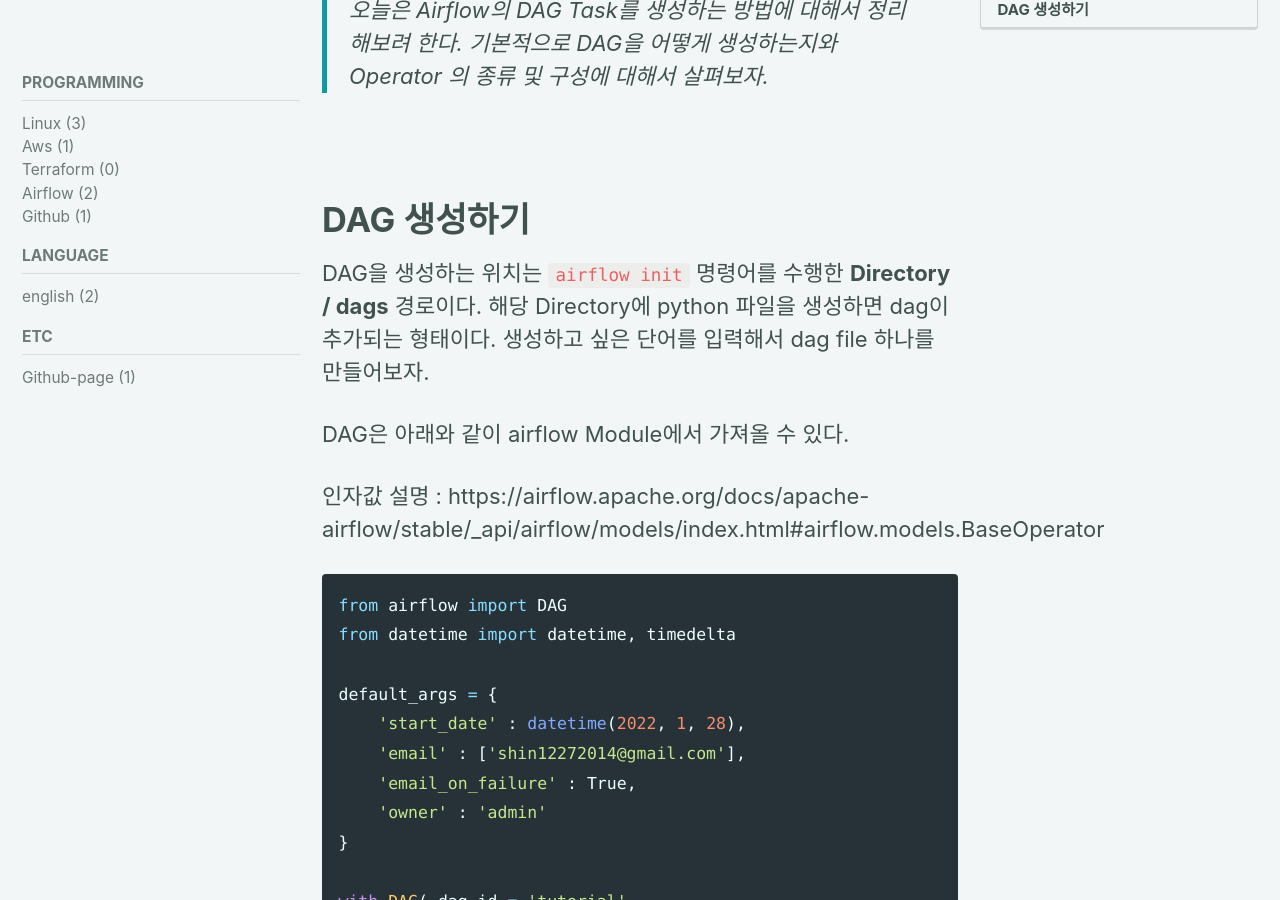
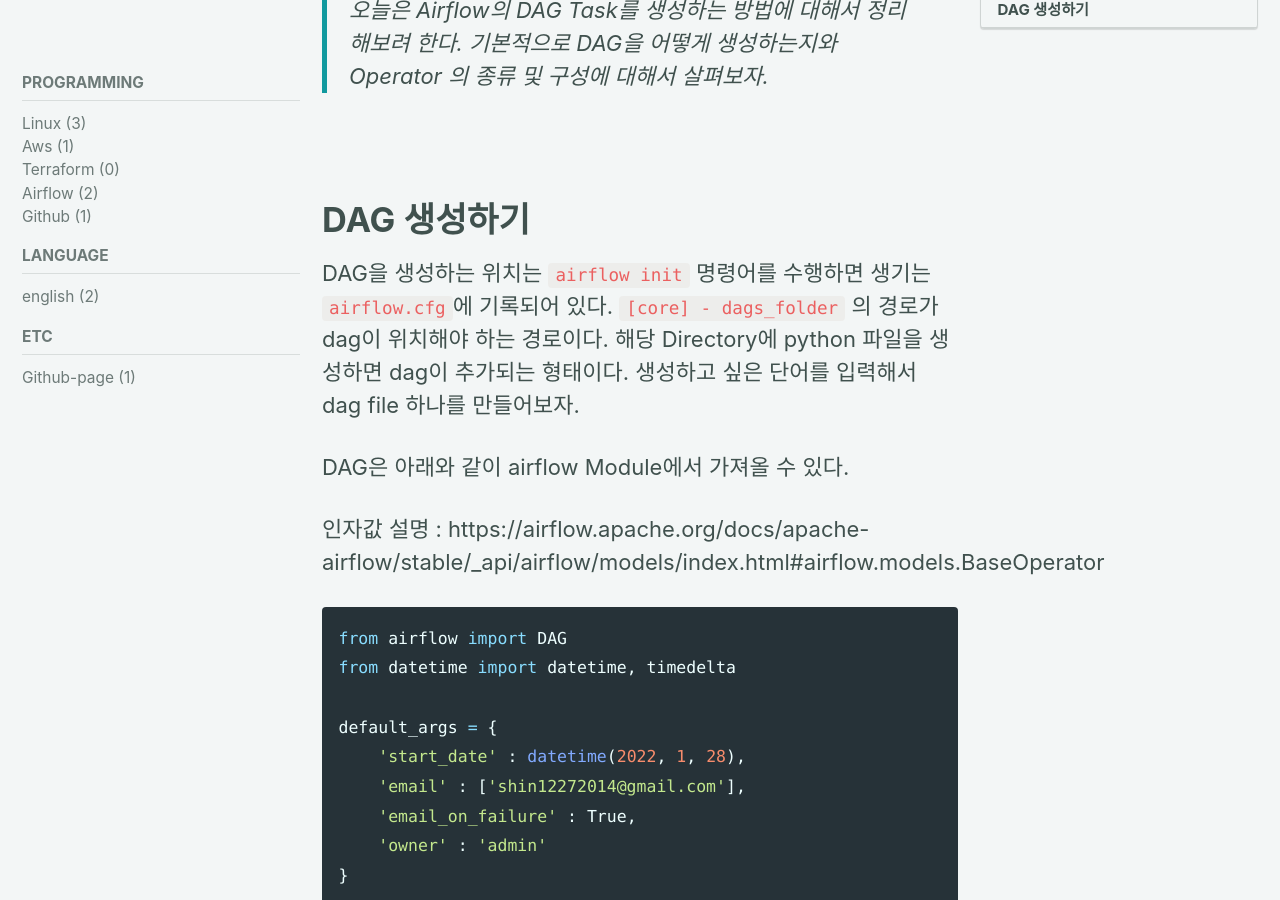
Before and after one commit to dlgldgldgld/dlgldgldgld.github.io, a Jekyll site: the page built from _posts/Airflow/2021-12-15-Airflow_Operator.md, in a window 1280 px wide and 900 px high, scrolled down 308 px. Built offline with Jekyll 4.4.1, drawn with Linux system fonts in a browser that asks for light colours; cached includes are drawn as plain includes; comment, search, counter and statistics services are not loaded.

Commit message:
Update 2021-12-15-Airflow_Operator.md

```diff
--- a/_posts/Airflow/2021-12-15-Airflow_Operator.md
+++ b/_posts/Airflow/2021-12-15-Airflow_Operator.md
@@ -11,7 +11,7 @@ tag: Airflow
 <br>
 
 # DAG 생성하기
-DAG을 생성하는 위치는 `airflow init` 명령어를 수행한 **Directory / dags** 경로이다.
+DAG을 생성하는 위치는 `airflow init` 명령어를 수행하면 생기는 `airflow.cfg`에 기록되어 있다. `[core] - dags_folder` 의 경로가 dag이 위치해야 하는 경로이다.
 해당 Directory에 python 파일을 생성하면 dag이 추가되는 형태이다. 생성하고 싶은 단어를 입력해서 dag file 하나를 만들어보자.
 
 DAG은 아래와 같이 airflow Module에서 가져올 수 있다.
```
